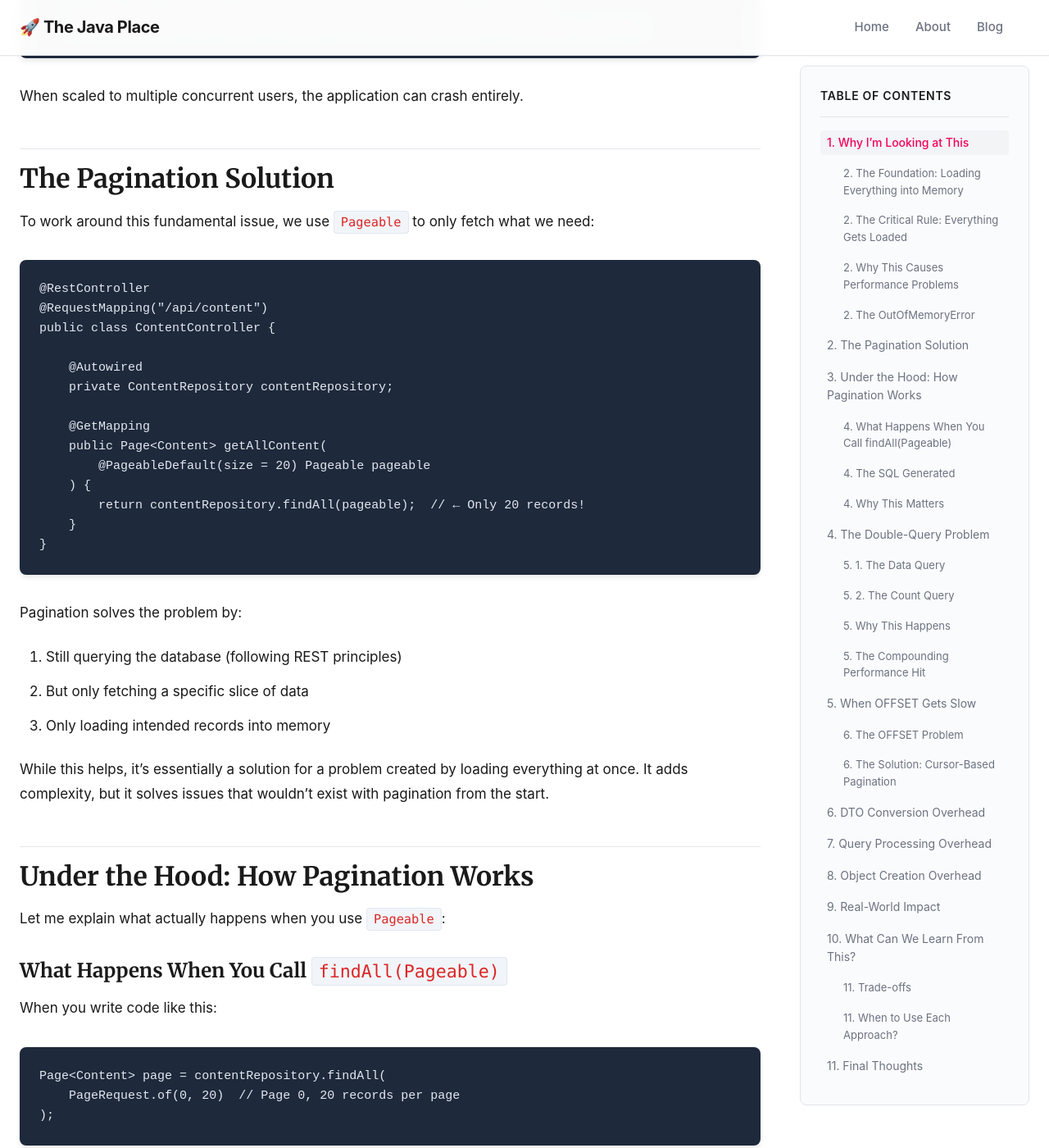
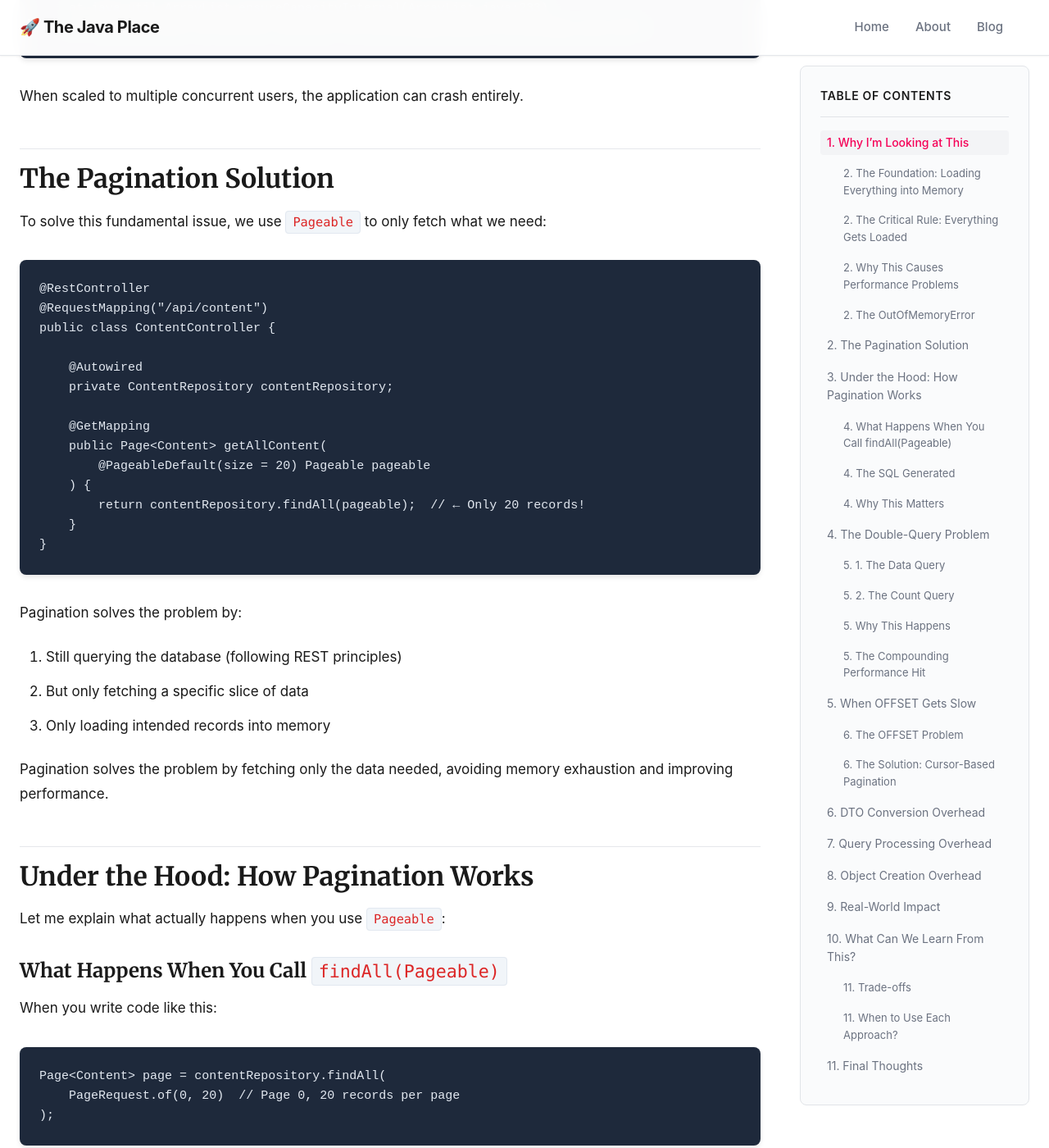
Before and after one commit to adelmonsouza/adelmonsouza.github.io, a Jekyll site: the page built from _posts/2025-11-02-pagination-under-the-hood.md, in a window 1280 px wide and 1400 px high, scrolled down 3621 px. Shown: the whole window at 82% size. Built offline with Jekyll 4.4.1, drawn with Linux system fonts in a browser that asks for light colours.

Commit message:
fix: Corrigir mais erros de inglês no post de paginação

````diff
--- a/_posts/2025-11-02-pagination-under-the-hood.md
+++ b/_posts/2025-11-02-pagination-under-the-hood.md
@@ -106,7 +106,7 @@ When scaled to multiple concurrent users, the application can crash entirely.
 
 ## The Pagination Solution
 
-To work around this fundamental issue, we use `Pageable` to only fetch what we need:
+To solve this fundamental issue, we use `Pageable` to only fetch what we need:
 
 ```java
 @RestController
@@ -131,7 +131,7 @@ Pagination solves the problem by:
 2. But only fetching a specific slice of data
 3. Only loading intended records into memory
 
-While this helps, it's essentially a solution for a problem created by loading everything at once. It adds complexity, but it solves issues that wouldn't exist with pagination from the start.
+Pagination solves the problem by fetching only the data needed, avoiding memory exhaustion and improving performance.
 
 ## Under the Hood: How Pagination Works
 
````
